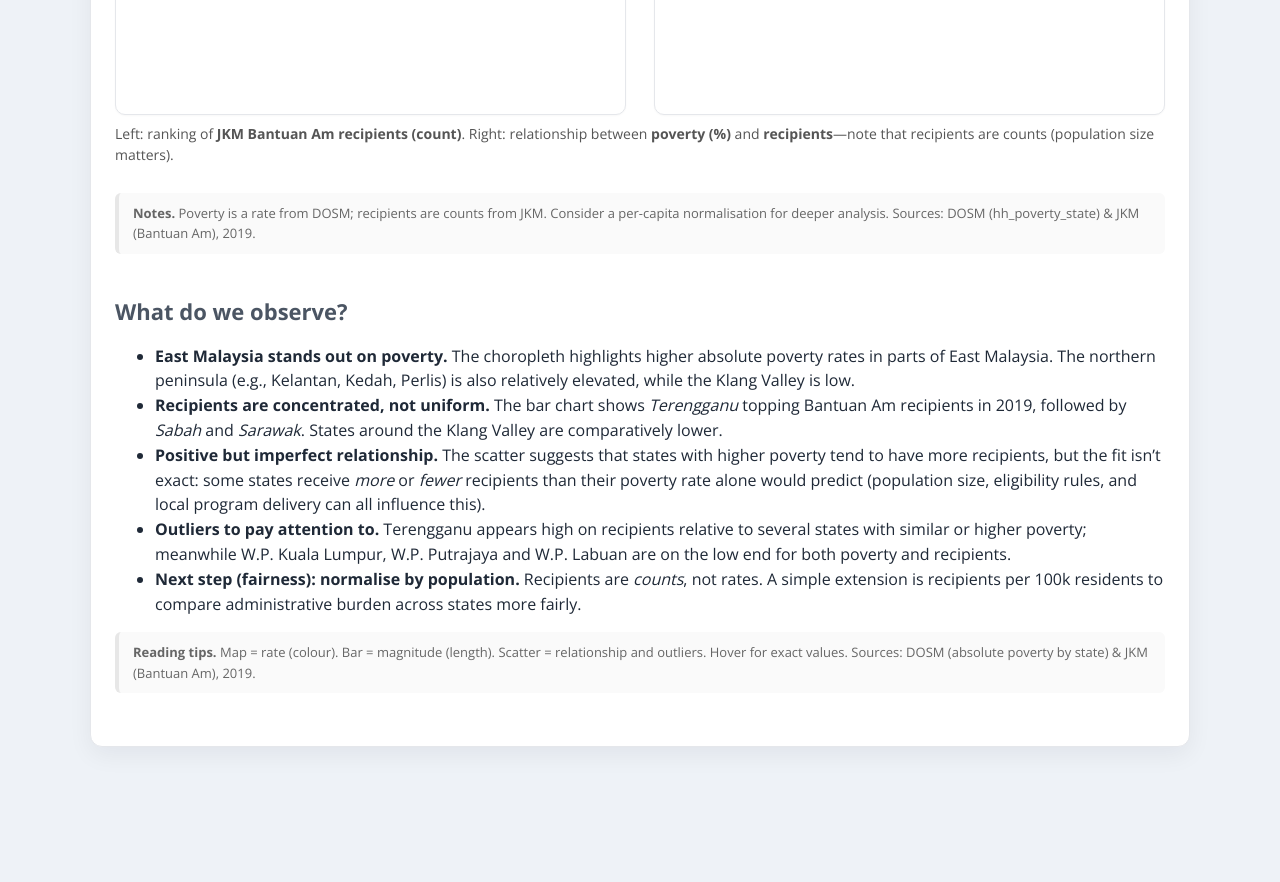
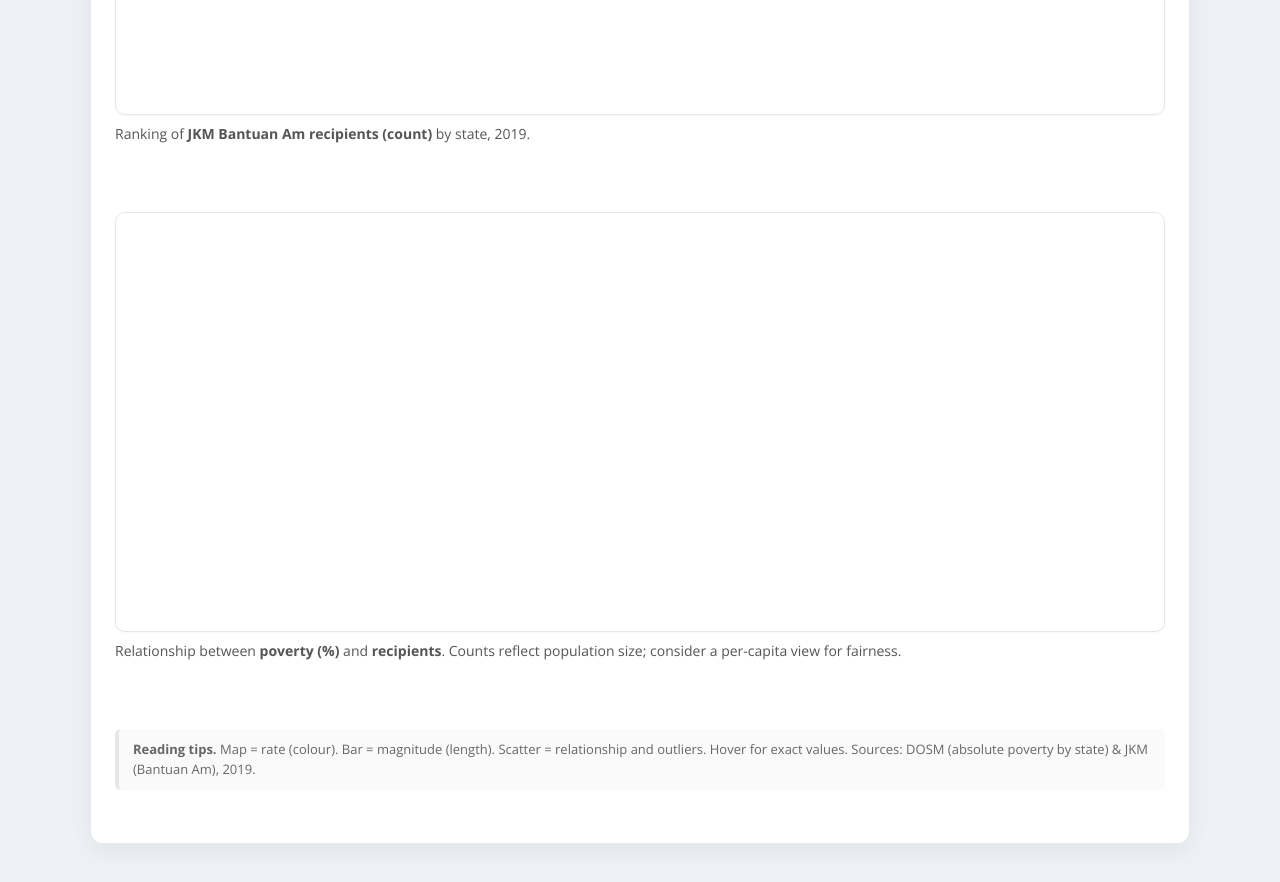
Before and after one commit to mmubasyir55/fit3179-a2, a plain HTML site: page index.html in a window 1280 px wide. Shown: the part 1020-1902 px from the top of the page. Before the commit the page ends 1831 px from the top, so only its background shows below. Drawn offline with nearby package versions, Linux system fonts and the light colour scheme; a script that the page names is missing.

Commit message:
Fix HTML formatting and update content structure

```diff
--- a/index.html
+++ b/index.html
@@ -68,53 +68,29 @@
       </div>
     </div>
 
-    <!-- Bar + Scatter side-by-side -->
+<!-- Map stays as-is -->
+
+<!-- Bar (own block + subtitle) -->
 <div class="pure-g">
   <div class="pure-u-1">
-        <section class="twoup">
     <div id="vis-bar" class="vis-container"></div>
-          <div id="vis-scatter" class="vis-container"></div>
-        </section>
-        <p class="subtitle">
-          Left: ranking of <strong>JKM Bantuan Am recipients (count)</strong>. Right: relationship between
-          <strong>poverty (%)</strong> and <strong>recipients</strong>—note that recipients are counts (population size matters).
-        </p>
-        <div class="caption">
-          <strong>Notes.</strong> Poverty is a rate from DOSM; recipients are counts from JKM. Consider a per-capita normalisation
-          for deeper analysis. Sources: DOSM (hh_poverty_state) &amp; JKM (Bantuan Am), 2019.
+    <p class="subtitle">Ranking of <strong>JKM Bantuan Am recipients (count)</strong> by state, 2019.</p>
   </div>
 </div>
 
+<!-- Scatter (stacked below) -->
+<div class="pure-g">
+  <div class="pure-u-1">
+    <div id="vis-scatter" class="vis-container"></div>
+    <p class="subtitle">
+      Relationship between <strong>poverty (%)</strong> and <strong>recipients</strong>.
+      Counts reflect population size; consider a per-capita view for fairness.
+    </p>
   </div>
-    <h2>What do we observe?</h2>
-<ul>
-  <li>
-    <strong>East Malaysia stands out on poverty.</strong>
-    The choropleth highlights higher absolute poverty rates in parts of East Malaysia. The northern
-    peninsula (e.g., Kelantan, Kedah, Perlis) is also relatively elevated, while the Klang Valley is low.
-  </li>
-  <li>
-    <strong>Recipients are concentrated, not uniform.</strong>
-    The bar chart shows <em>Terengganu</em> topping Bantuan Am recipients in 2019, followed by
-    <em>Sabah</em> and <em>Sarawak</em>. States around the Klang Valley are comparatively lower.
-  </li>
-  <li>
-    <strong>Positive but imperfect relationship.</strong>
-    The scatter suggests that states with higher poverty tend to have more recipients, but the fit isn’t exact:
-    some states receive <em>more</em> or <em>fewer</em> recipients than their poverty rate alone would predict
-    (population size, eligibility rules, and local program delivery can all influence this).
-  </li>
-  <li>
-    <strong>Outliers to pay attention to.</strong>
-    Terengganu appears high on recipients relative to several states with similar or higher poverty; meanwhile
-    W.P. Kuala Lumpur, W.P. Putrajaya and W.P. Labuan are on the low end for both poverty and recipients.
-  </li>
-  <li>
-    <strong>Next step (fairness): normalise by population.</strong>
-    Recipients are <em>counts</em>, not rates. A simple extension is recipients per 100k residents to compare
-    administrative burden across states more fairly.
-  </li>
-</ul>
+</div>
+
+
+
 <p class="caption">
   <strong>Reading tips.</strong> Map = rate (colour). Bar = magnitude (length). Scatter = relationship and outliers.
   Hover for exact values. Sources: DOSM (absolute poverty by state) &amp; JKM (Bantuan Am), 2019.
```
Lines whose indentation alone changed are shown as unchanged.
